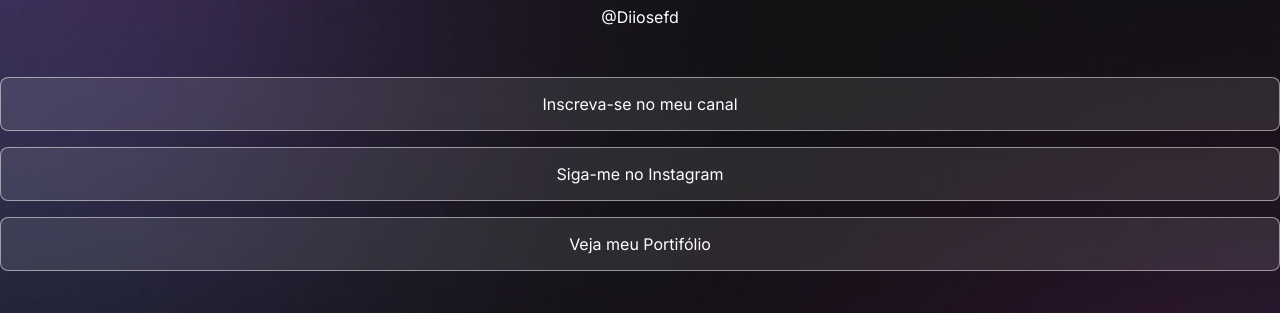
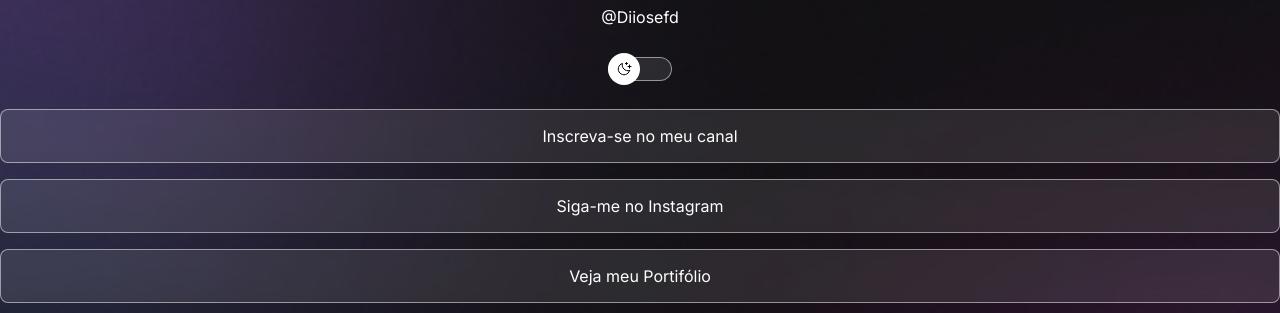
Before and after one commit to Diiosef/Primeiro_projeto, a plain HTML site: page index.html in a window 1280 px wide. Shown: the part 195-508 px from the top of the page. Drawn offline with nearby package versions, Linux system fonts and the light colour scheme.

Commit message:
html concluido

```diff
--- a/Style.css
+++ b/Style.css
@@ -11,6 +11,7 @@
   --surface-color: rgba(255, 255, 255, 0.1);
   --surface-color-hover: rgba(0, 0, 0, 0.2);
   --highlight-color: rgba(255, 255, 255, 0.2);
+  --switch-bg-url: url(./assets/Moon-stars.svg);
 }
 
 .light {
@@ -20,6 +21,7 @@
   --surface-color: rgba(0, 0, 0, 0.05);
   --surface-color-hover: rgba(0, 0, 0, 0.2);
   --highlight-color: rgba(0, 0, 0, 0.1);
+  --switch-bg-url: url(./assets/Sun.svg);
 
 }
 body {
@@ -37,6 +39,7 @@ body * {
   padding: 0 24px;
 }
 
+/* Profile */
 #profile {
   text-align: center;
   padding: 24px;
@@ -51,7 +54,41 @@ body * {
   line-height: 24px;
   margin-top: 8px;
 }
+/* Switch */
+#switch {
+  position: relative;
+  width: 64px;
+  margin: 4px auto;
+}
+#switch button{
+  width: 32px;
+  height: 32px;
+  background: white var(--switch-bg-url) no-repeat center;
+  border: 0;
+  border-radius: 50%;
 
+  position: absolute;
+  top:  50%;
+  left: 0;
+  z-index: 1;
+  transform: translateY(-50%);
+}
+
+.light #switch button {
+  right: 0;
+  left: initial
+}
+#switch span {
+  display: block;
+  width: 64px;
+  height: 24px;
+  background: var(--surface-color);
+  border: 1px solid var(--stroke-color);
+  backdrop-filter: blur(4px);
+  -webkit-backdrop-filter: blur(4px);
+  border-radius: 9999px;
+
+}
 /* Links */
 ul {
   list-style: none;
--- a/index.html
+++ b/index.html
@@ -24,6 +24,13 @@
       />
       <p id="name">@Diiosefd</p>
     </div>
+
+<div id="switch">
+  <button></button>
+  <span></span>
+</div>
+</div>
+
     <ul>
       <li>
         <a href="https://www.youtube.com/@diiosefd6494" target="_blank"
```
Also changed, not shown: assets/Moon-stars.svg (added), assets/Sun.svg (added).
